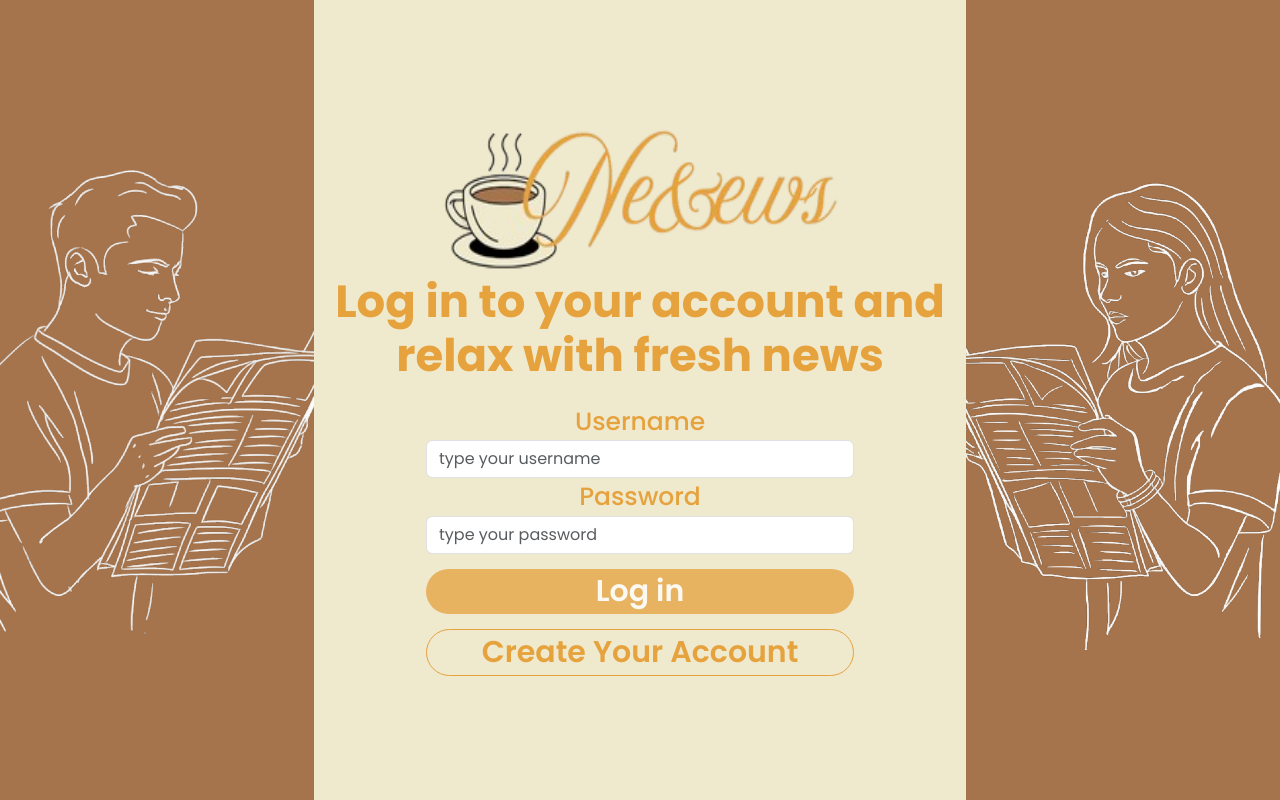
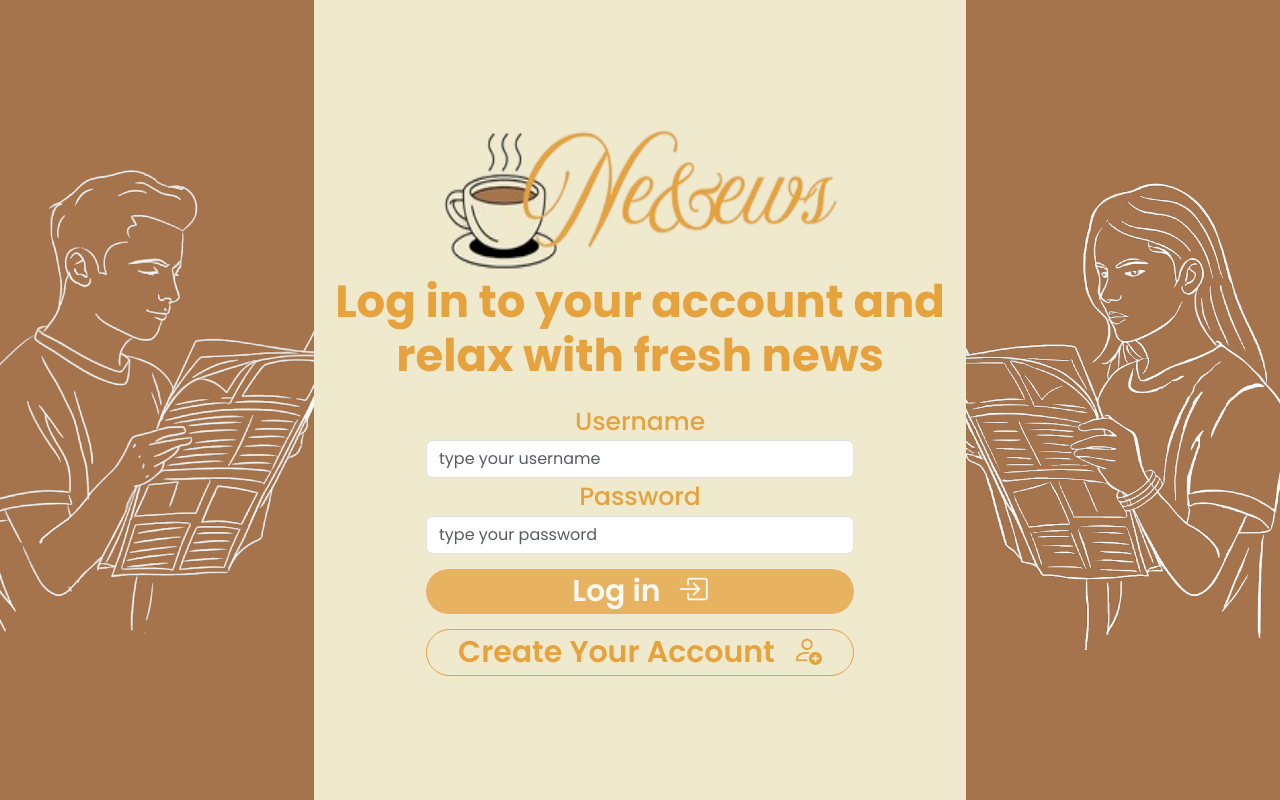
Before and after one commit to JacksonMessa/NeAndEws, an Angular app: page /login in a window 1280 px wide. Built offline with nearby package versions, Linux system fonts and the light colour scheme.

Commit message:
feat: add icons in all buttons and navbar tabs

```diff
--- a/src/app/components/default-button/default-button.scss
+++ b/src/app/components/default-button/default-button.scss
@@ -1,5 +1,4 @@
 @use "../../styles/variables" as v;
-@import "bootstrap-icons/font/bootstrap-icons";
 
 button {
 
--- a/src/app/components/navbar/navbar.component.html
+++ b/src/app/components/navbar/navbar.component.html
@@ -7,19 +7,20 @@
     <div class="collapse navbar-collapse" id="navbarText">
       <ul class="navbar-nav me-auto">
         <li class="nav-item">
-          <a [ngClass]="['nav-link' , path==='home' ? 'active' : '']" href="/home">Home</a>
+          <a [ngClass]="['nav-link' , path==='home' ? 'active bi bi-house-fill' : 'bi bi-house']" href="/home"> Home</a>
+
         </li>
         @if(isWriter){
           <li class="nav-item">
-            <a [ngClass]="['nav-link' , path==='my-news' ? 'active' : '']" href="/my-news">My News</a>
+            <a [ngClass]="['nav-link' , path==='my-news' ? 'active bi-journal-bookmark-fill' : 'bi-journal-bookmark']" href="/my-news">My News</a>
           </li>
           <li class="nav-item">
-            <a [ngClass]="['nav-link' , path==='publish' ? 'active' : '']" href="/news/publish">Publish</a>
+            <a [ngClass]="['nav-link' , path==='publish' ? 'active bi-file-earmark-plus-fill' : 'bi-file-earmark-plus']" href="/news/publish">Publish</a>
           </li>
         }
       </ul>
       <div class="right-content">
-        <default-button text="Log Out" btnStyle="outline-white" (click)="logout()"/>
+        <default-button text="Log Out" btnStyle="outline-white" (click)="logout()" icon="box-arrow-left"/>
       </div>
     </div>
   </div>
--- a/src/app/components/navbar/navbar.component.scss
+++ b/src/app/components/navbar/navbar.component.scss
@@ -1,4 +1,5 @@
 @use "../../styles/variables" as v;
+
 
 .navbar {
     background-color: v.$primary_color;
--- a/src/app/components/user-forms-layout/user-forms-layout.component.html
+++ b/src/app/components/user-forms-layout/user-forms-layout.component.html
@@ -11,8 +11,8 @@
             <div class="form-container">
                 <ng-content/>
                 <div class="btn-container">
-                    <default-button [text]="submitButtonText" [disabled] = "disableSubmitButton" (click)="onSubmit()"/>
-                    <default-button [text]="navigateButtonText" btnStyle="outline" (click)="onNavigate()"/>
+                    <default-button [text]="submitButtonText" [disabled] = "disableSubmitButton" (click)="onSubmit()" [icon]="submitButtonIcon"/>
+                    <default-button [text]="navigateButtonText" btnStyle="outline" (click)="onNavigate()" [icon]="navigateButtonIcon"/>
                 </div>
             </div>
         </div>
--- a/src/app/components/user-forms-layout/user-forms-layout.component.ts
+++ b/src/app/components/user-forms-layout/user-forms-layout.component.ts
@@ -16,6 +16,8 @@ export class UserFormsLayoutComponent {
   @Input() title:string = "";
   @Input() submitButtonText:string ="";
   @Input() navigateButtonText:string ="";
+  @Input() submitButtonIcon:string ="";
+  @Input() navigateButtonIcon:string ="";
   @Input() disableSubmitButton:boolean = false;
   @Output() submit = new EventEmitter();
   @Output() navigate = new EventEmitter();
--- a/src/app/pages/home/home.component.html
+++ b/src/app/pages/home/home.component.html
@@ -6,7 +6,7 @@
                 <h1>{{news.title}}</h1>
                 <span>{{news.body}}</span>
                 <div class="verMaisbutton">
-                    <default-button (click)="navigateToNewsDetails(news.id)" btnStyle="outline" text="Ver Mais" size="small"></default-button>
+                    <default-button (click)="navigateToNewsDetails(news.id)" btnStyle="outline" text="Ver Mais" size="small" icon="eye-fill"></default-button>
                 </div>
             </div>
         }
--- a/src/app/pages/login/login.component.html
+++ b/src/app/pages/login/login.component.html
@@ -2,7 +2,9 @@
 <user-forms-layout
     [title]="'Log in to your account and relax with fresh news'"
     submitButtonText="Log in"
+    submitButtonIcon="box-arrow-in-right"
     navigateButtonText="Create Your Account"
+    navigateButtonIcon="person-add"
     [disableSubmitButton]="!loginForm.valid"
     (submit)="onSubmit()"
     (navigate)="onNavigate()"
--- a/src/app/pages/register/register.component.html
+++ b/src/app/pages/register/register.component.html
@@ -2,7 +2,9 @@
 <user-forms-layout
     [title]="'Create your account and relax with fresh news'"
     submitButtonText="Register"
+    submitButtonIcon="person-add"
     navigateButtonText="Log in to your account"
+    navigateButtonIcon="box-arrow-in-right"
     [disableSubmitButton]="!registerForm.valid"
     (submit)="onSubmit()"
     (navigate)="onNavigate()"
--- a/src/styles.scss
+++ b/src/styles.scss
@@ -1,4 +1,5 @@
 @import "ngx-toastr/toastr";
+@import "bootstrap-icons/font/bootstrap-icons";
 
 *{
     padding: 0;
```
Also changed, not shown: src/app/app.html (line endings or trailing spaces).
